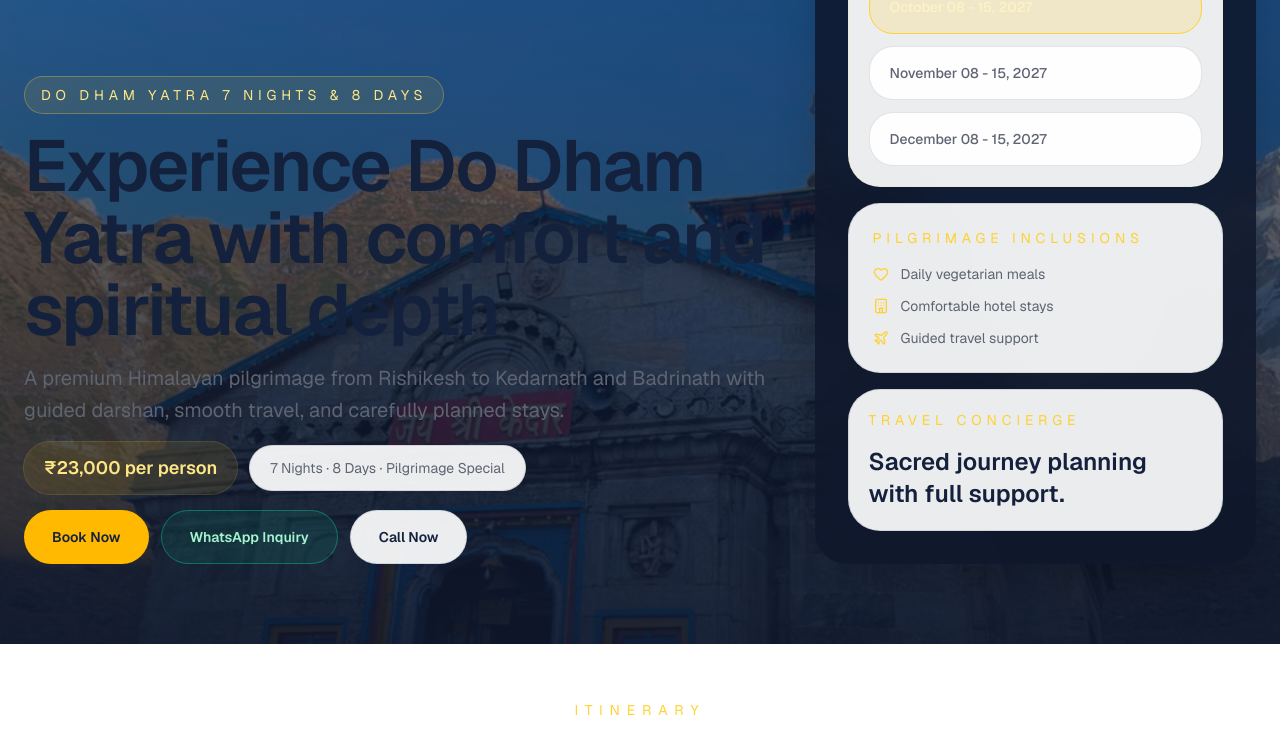
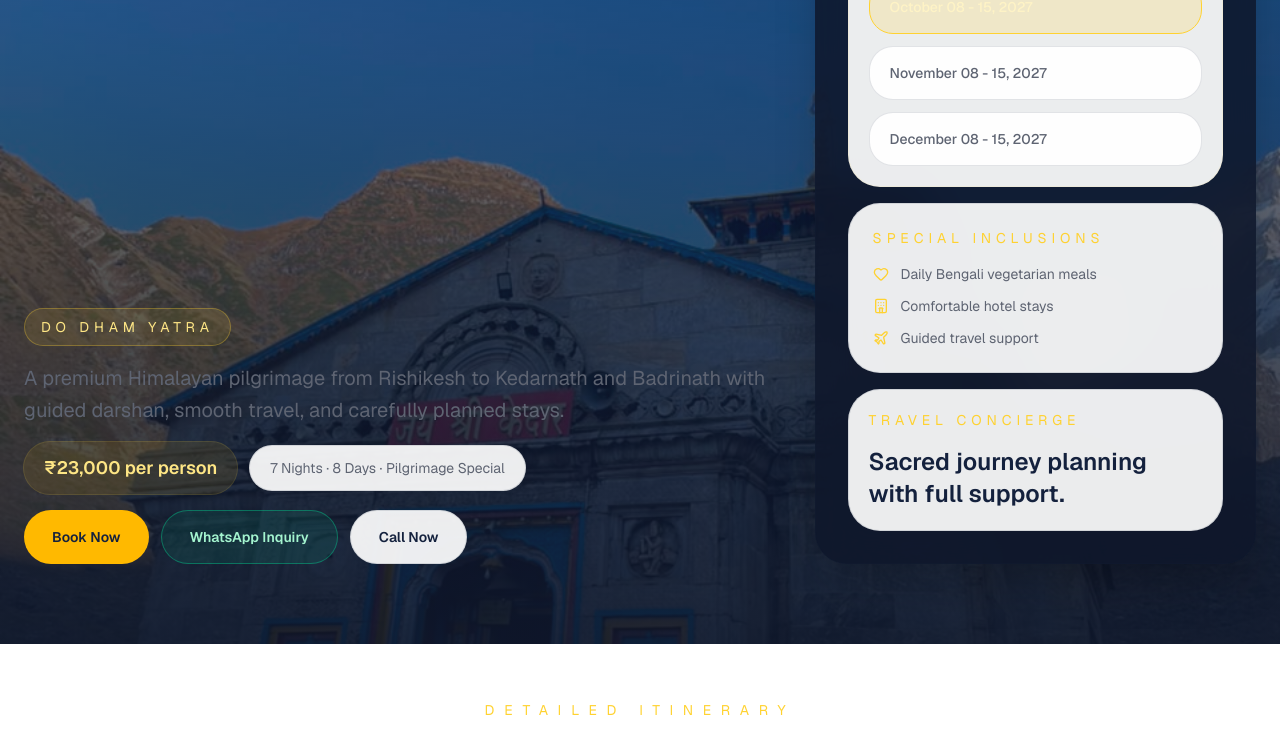
Before and after one commit to aritrakrpatra/Cholo-Jai-Dure, a Next.js app: page /packages/do-dham-yatra in a window 1280 px wide. Shown: the part 300-1036 px from the top of the page. Built offline with nearby package versions, Linux system fonts and the light colour scheme; no server answers.

Commit message:
do dham page fix

```diff
--- a/app/packages/do-dham-yatra/page.js
+++ b/app/packages/do-dham-yatra/page.js
@@ -158,8 +158,7 @@ export default function DoDhamYatraPage() {
         <div className="relative z-10 mx-auto max-w-7xl px-4 sm:px-6 py-10 sm:py-16 lg:py-20">
           <div className="grid gap-6 lg:grid-cols-[1.65fr_0.95fr] lg:items-end">
             <div className="space-y-4">
-              <span className="inline-flex rounded-full border border-amber-300/30 bg-amber-300/10 px-4 py-2 text-sm uppercase tracking-[0.35em] text-amber-200">DO DHAM YATRA 7 NIGHTS & 8 DAYS</span>
-              <h1 className="text-3xl font-semibold tracking-tight text-white sm:text-5xl lg:text-7xl">Experience Do Dham Yatra with comfort and spiritual depth</h1>
+              <span className="inline-flex rounded-full border border-amber-300/30 bg-amber-300/10 px-4 py-2 text-sm uppercase tracking-[0.35em] text-amber-200">DO DHAM YATRA</span>
               <p className="max-w-3xl text-base leading-7 text-white/80 sm:text-lg sm:leading-8 md:text-xl">A premium Himalayan pilgrimage from Rishikesh to Kedarnath and Badrinath with guided darshan, smooth travel, and carefully planned stays.</p>
               <div className="flex flex-wrap items-center gap-3">
                 <span className="rounded-full bg-amber-400/10 px-4 py-2 text-base font-semibold text-amber-200 ring-1 ring-amber-300/20 sm:px-5 sm:py-3 sm:text-lg">₹23,000 per person</span>
@@ -190,9 +189,9 @@ export default function DoDhamYatraPage() {
                   </div>
                 </div>
                 <div className="rounded-4xl border border-white/10 bg-slate-950/90 p-6">
-                  <p className="text-sm uppercase tracking-[0.35em] text-amber-300">Pilgrimage Inclusions</p>
+                  <p className="text-sm uppercase tracking-[0.35em] text-amber-300">Special Inclusions</p>
                   <div className="mt-4 space-y-3 text-white/80">
-                    <p className="flex items-center gap-3 text-sm"><Heart className="h-4 w-4 text-amber-300" /> Daily vegetarian meals</p>
+                    <p className="flex items-center gap-3 text-sm"><Heart className="h-4 w-4 text-amber-300" /> Daily Bengali vegetarian meals</p>
                     <p className="flex items-center gap-3 text-sm"><Hotel className="h-4 w-4 text-amber-300" /> Comfortable hotel stays</p>
                     <p className="flex items-center gap-3 text-sm"><Plane className="h-4 w-4 text-amber-300" /> Guided travel support</p>
                   </div>
@@ -211,8 +210,7 @@ export default function DoDhamYatraPage() {
       <section className="py-10 bg-slate-950/95 sm:py-14">
         <div className="mx-auto max-w-7xl px-4 sm:px-6">
           <div className="mb-6 text-center sm:mb-8">
-            <p className="text-sm uppercase tracking-[0.5em] text-amber-300">Itinerary</p>
-            <h2 className="mt-3 text-2xl font-bold sm:text-4xl">Detailed Timeline</h2>
+            <p className="text-sm uppercase tracking-[0.7em] text-amber-300">Detailed Itinerary</p>
           </div>
           <div className="space-y-4 sm:space-y-5">
             {dynamicItinerary.map((item) => (
```
